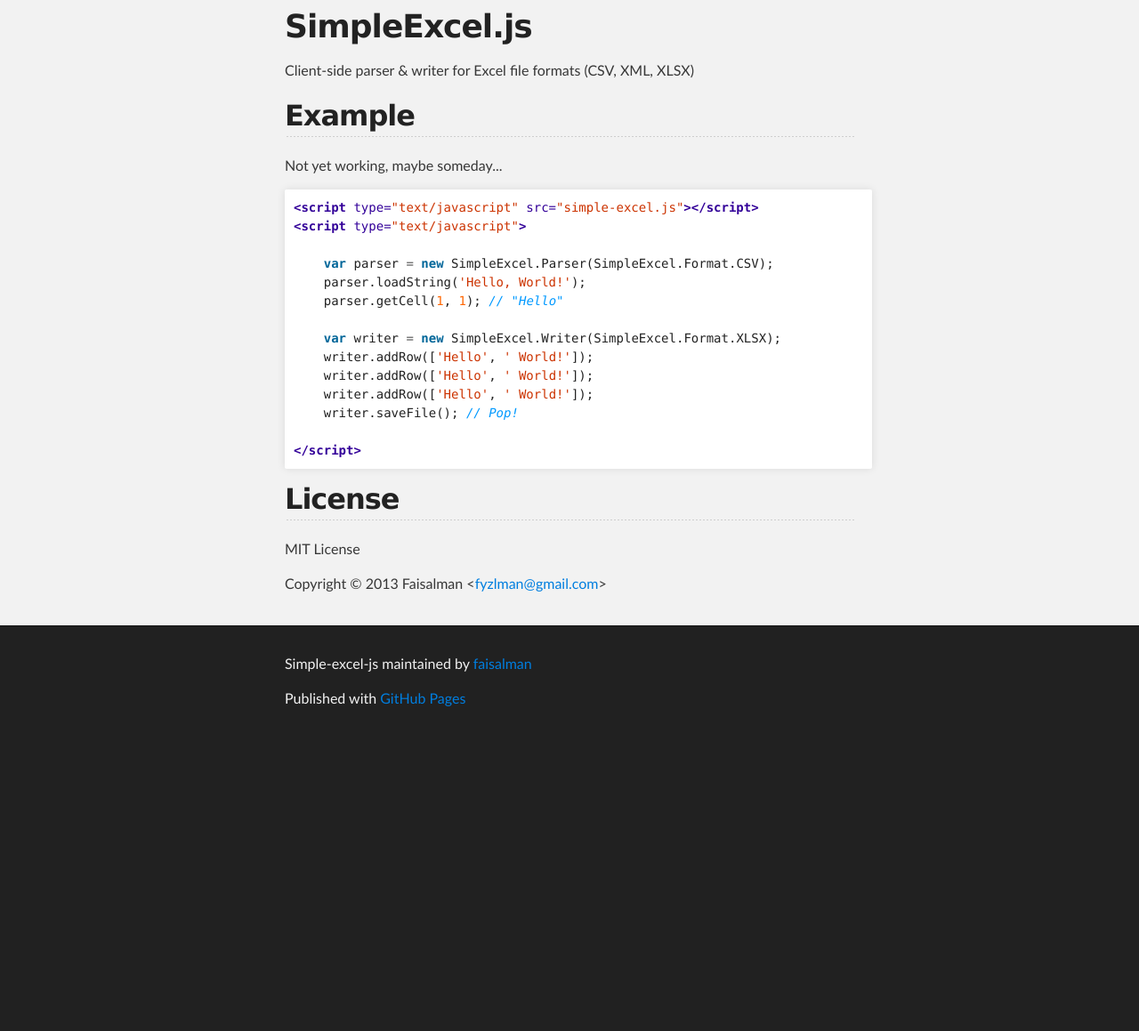
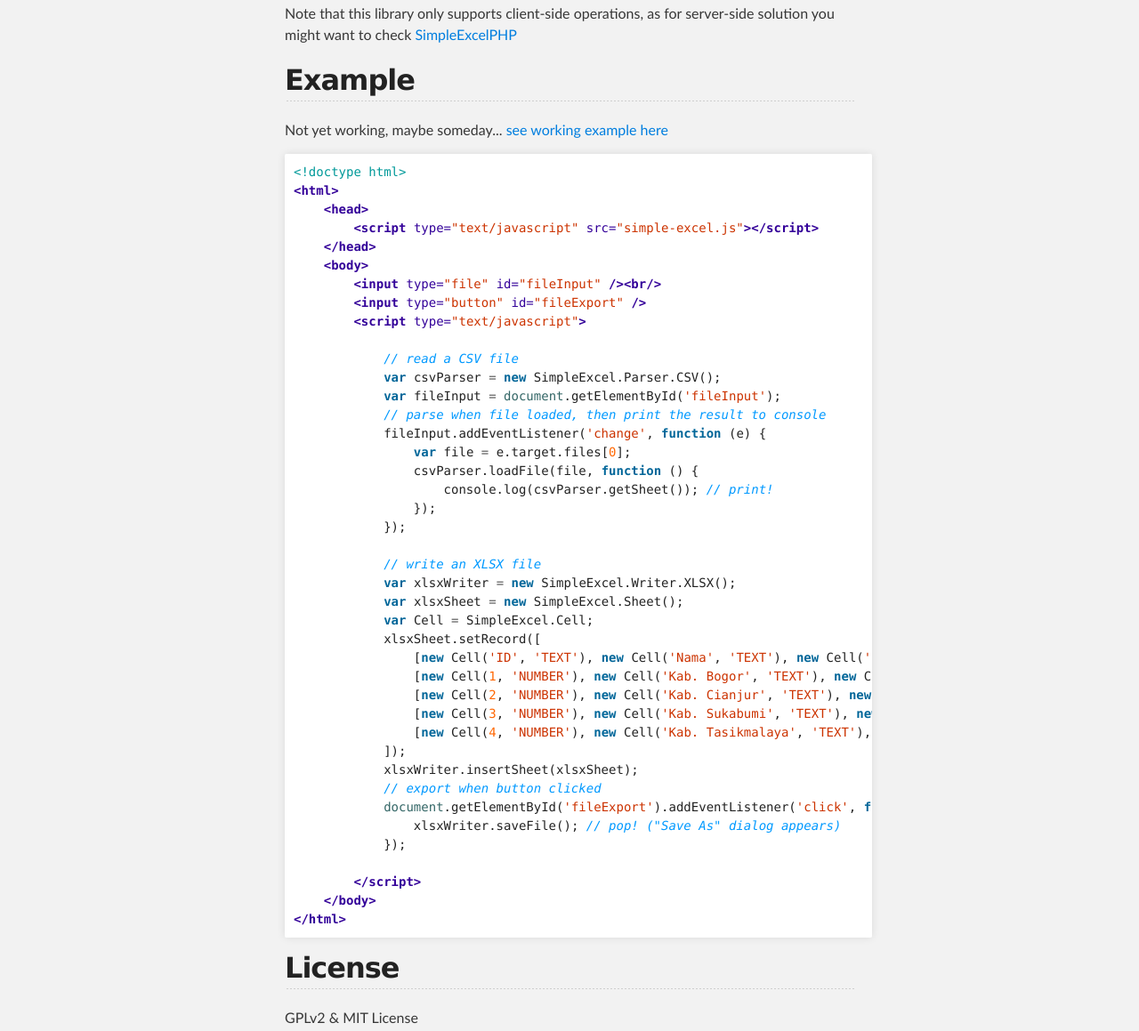
Before and after one commit to faisalman/simple-excel-js, a plain HTML site: page index.html in a window 1280 px wide. Shown: the part 293-1452 px from the top of the page at 89% size. Before the commit the page ends 1125 px from the top, so only its background shows below. Drawn offline with Linux system fonts and the light colour scheme.

```diff
--- a/index.html
+++ b/index.html
@@ -4,11 +4,11 @@
   <head>
     <meta charset='utf-8' />
     <meta http-equiv="X-UA-Compatible" content="chrome=1" />
-    <meta name="description" content="Simple-excel-js : Client-side parser &amp; writer for Excel file formats (CSV, XML, XLSX)" />
+    <meta name="description" content="SimpleExcel.js : Client-side parser &amp; writer for Excel file formats (CSV, XML, XLSX)" />
 
     <link rel="stylesheet" type="text/css" media="screen" href="stylesheets/stylesheet.css">
 
-    <title>Simple-excel-js</title>
+    <title>SimpleExcel.js</title>
   </head>
 
   <body>
@@ -18,7 +18,7 @@
         <header class="inner">
           <a id="forkme_banner" href="https://github.com/faisalman/simple-excel-js">View on GitHub</a>
 
-          <h1 id="project_title">Simple-excel-js</h1>
+          <h1 id="project_title">SimpleExcel.js</h1>
           <h2 id="project_tagline">Client-side parser &amp; writer for Excel file formats (CSV, XML, XLSX)</h2>
 
             <section id="downloads">
@@ -31,33 +31,58 @@
     <!-- MAIN CONTENT -->
     <div id="main_content_wrap" class="outer">
       <section id="main_content" class="inner">
-        <h1>SimpleExcel.js</h1>
-
-<p>Client-side parser &amp; writer for Excel file formats (CSV, XML, XLSX)</p>
+        <p>Note that this library only supports client-side operations, as for server-side solution you might want to check <a href="https://github.com/faisalman/simple-excel-php">SimpleExcelPHP</a></p>
 
 <h2>Example</h2>
 
-<p>Not yet working, maybe someday...</p>
+<p>Not yet working, maybe someday... <a href="test.html">see working example here</a></p>
 
-<div class="highlight"><pre><span class="nt">&lt;script </span><span class="na">type=</span><span class="s">"text/javascript"</span> <span class="na">src=</span><span class="s">"simple-excel.js"</span><span class="nt">&gt;&lt;/script&gt;</span>
-<span class="nt">&lt;script </span><span class="na">type=</span><span class="s">"text/javascript"</span><span class="nt">&gt;</span>
+<div class="highlight"><pre><span class="cp">&lt;!doctype html&gt;</span>
+<span class="nt">&lt;html&gt;</span>
+    <span class="nt">&lt;head&gt;</span>
+        <span class="nt">&lt;script </span><span class="na">type=</span><span class="s">"text/javascript"</span> <span class="na">src=</span><span class="s">"simple-excel.js"</span><span class="nt">&gt;&lt;/script&gt;</span>
+    <span class="nt">&lt;/head&gt;</span>
+    <span class="nt">&lt;body&gt;</span>
+        <span class="nt">&lt;input</span> <span class="na">type=</span><span class="s">"file"</span> <span class="na">id=</span><span class="s">"fileInput"</span> <span class="nt">/&gt;&lt;br/&gt;</span>
+        <span class="nt">&lt;input</span> <span class="na">type=</span><span class="s">"button"</span> <span class="na">id=</span><span class="s">"fileExport"</span> <span class="nt">/&gt;</span>
+        <span class="nt">&lt;script </span><span class="na">type=</span><span class="s">"text/javascript"</span><span class="nt">&gt;</span>
 
-    <span class="kd">var</span> <span class="nx">parser</span> <span class="o">=</span> <span class="k">new</span> <span class="nx">SimpleExcel</span><span class="p">.</span><span class="nx">Parser</span><span class="p">(</span><span class="nx">SimpleExcel</span><span class="p">.</span><span class="nx">Format</span><span class="p">.</span><span class="nx">CSV</span><span class="p">);</span>
-    <span class="nx">parser</span><span class="p">.</span><span class="nx">loadString</span><span class="p">(</span><span class="s1">'Hello, World!'</span><span class="p">);</span>
-    <span class="nx">parser</span><span class="p">.</span><span class="nx">getCell</span><span class="p">(</span><span class="mi">1</span><span class="p">,</span> <span class="mi">1</span><span class="p">);</span> <span class="c1">// "Hello"</span>
+            <span class="c1">// read a CSV file</span>
+            <span class="kd">var</span> <span class="nx">csvParser</span> <span class="o">=</span> <span class="k">new</span> <span class="nx">SimpleExcel</span><span class="p">.</span><span class="nx">Parser</span><span class="p">.</span><span class="nx">CSV</span><span class="p">();</span>
+            <span class="kd">var</span> <span class="nx">fileInput</span> <span class="o">=</span> <span class="nb">document</span><span class="p">.</span><span class="nx">getElementById</span><span class="p">(</span><span class="s1">'fileInput'</span><span class="p">);</span>
+            <span class="c1">// parse when file loaded, then print the result to console</span>
+            <span class="nx">fileInput</span><span class="p">.</span><span class="nx">addEventListener</span><span class="p">(</span><span class="s1">'change'</span><span class="p">,</span> <span class="kd">function</span> <span class="p">(</span><span class="nx">e</span><span class="p">)</span> <span class="p">{</span>
+                <span class="kd">var</span> <span class="nx">file</span> <span class="o">=</span> <span class="nx">e</span><span class="p">.</span><span class="nx">target</span><span class="p">.</span><span class="nx">files</span><span class="p">[</span><span class="mi">0</span><span class="p">];</span>
+                <span class="nx">csvParser</span><span class="p">.</span><span class="nx">loadFile</span><span class="p">(</span><span class="nx">file</span><span class="p">,</span> <span class="kd">function</span> <span class="p">()</span> <span class="p">{</span>
+                    <span class="nx">console</span><span class="p">.</span><span class="nx">log</span><span class="p">(</span><span class="nx">csvParser</span><span class="p">.</span><span class="nx">getSheet</span><span class="p">());</span> <span class="c1">// print!</span>
+                <span class="p">});</span>
+            <span class="p">});</span>
 
-    <span class="kd">var</span> <span class="nx">writer</span> <span class="o">=</span> <span class="k">new</span> <span class="nx">SimpleExcel</span><span class="p">.</span><span class="nx">Writer</span><span class="p">(</span><span class="nx">SimpleExcel</span><span class="p">.</span><span class="nx">Format</span><span class="p">.</span><span class="nx">XLSX</span><span class="p">);</span>
-    <span class="nx">writer</span><span class="p">.</span><span class="nx">addRow</span><span class="p">([</span><span class="s1">'Hello'</span><span class="p">,</span> <span class="s1">' World!'</span><span class="p">]);</span>
-    <span class="nx">writer</span><span class="p">.</span><span class="nx">addRow</span><span class="p">([</span><span class="s1">'Hello'</span><span class="p">,</span> <span class="s1">' World!'</span><span class="p">]);</span>
-    <span class="nx">writer</span><span class="p">.</span><span class="nx">addRow</span><span class="p">([</span><span class="s1">'Hello'</span><span class="p">,</span> <span class="s1">' World!'</span><span class="p">]);</span>
-    <span class="nx">writer</span><span class="p">.</span><span class="nx">saveFile</span><span class="p">();</span> <span class="c1">// Pop!</span>
+            <span class="c1">// write an XLSX file            </span>
+            <span class="kd">var</span> <span class="nx">xlsxWriter</span> <span class="o">=</span> <span class="k">new</span> <span class="nx">SimpleExcel</span><span class="p">.</span><span class="nx">Writer</span><span class="p">.</span><span class="nx">XLSX</span><span class="p">();</span>
+            <span class="kd">var</span> <span class="nx">xlsxSheet</span> <span class="o">=</span> <span class="k">new</span> <span class="nx">SimpleExcel</span><span class="p">.</span><span class="nx">Sheet</span><span class="p">();</span>
+            <span class="kd">var</span> <span class="nx">Cell</span> <span class="o">=</span> <span class="nx">SimpleExcel</span><span class="p">.</span><span class="nx">Cell</span><span class="p">;</span>
+            <span class="nx">xlsxSheet</span><span class="p">.</span><span class="nx">setRecord</span><span class="p">([</span>
+                <span class="p">[</span><span class="k">new</span> <span class="nx">Cell</span><span class="p">(</span><span class="s1">'ID'</span><span class="p">,</span> <span class="s1">'TEXT'</span><span class="p">),</span> <span class="k">new</span> <span class="nx">Cell</span><span class="p">(</span><span class="s1">'Nama'</span><span class="p">,</span> <span class="s1">'TEXT'</span><span class="p">),</span> <span class="k">new</span> <span class="nx">Cell</span><span class="p">(</span><span class="s1">'Kode Wilayah'</span><span class="p">,</span> <span class="s1">'TEXT'</span><span class="p">)],</span>
+                <span class="p">[</span><span class="k">new</span> <span class="nx">Cell</span><span class="p">(</span><span class="mi">1</span><span class="p">,</span> <span class="s1">'NUMBER'</span><span class="p">),</span> <span class="k">new</span> <span class="nx">Cell</span><span class="p">(</span><span class="s1">'Kab. Bogor'</span><span class="p">,</span> <span class="s1">'TEXT'</span><span class="p">),</span> <span class="k">new</span> <span class="nx">Cell</span><span class="p">(</span><span class="mi">1</span><span class="p">,</span> <span class="s1">'NUMBER'</span><span class="p">)],</span>
+                <span class="p">[</span><span class="k">new</span> <span class="nx">Cell</span><span class="p">(</span><span class="mi">2</span><span class="p">,</span> <span class="s1">'NUMBER'</span><span class="p">),</span> <span class="k">new</span> <span class="nx">Cell</span><span class="p">(</span><span class="s1">'Kab. Cianjur'</span><span class="p">,</span> <span class="s1">'TEXT'</span><span class="p">),</span> <span class="k">new</span> <span class="nx">Cell</span><span class="p">(</span><span class="mi">1</span><span class="p">,</span> <span class="s1">'NUMBER'</span><span class="p">)],</span>
+                <span class="p">[</span><span class="k">new</span> <span class="nx">Cell</span><span class="p">(</span><span class="mi">3</span><span class="p">,</span> <span class="s1">'NUMBER'</span><span class="p">),</span> <span class="k">new</span> <span class="nx">Cell</span><span class="p">(</span><span class="s1">'Kab. Sukabumi'</span><span class="p">,</span> <span class="s1">'TEXT'</span><span class="p">),</span> <span class="k">new</span> <span class="nx">Cell</span><span class="p">(</span><span class="mi">1</span><span class="p">,</span> <span class="s1">'NUMBER'</span><span class="p">)],</span>
+                <span class="p">[</span><span class="k">new</span> <span class="nx">Cell</span><span class="p">(</span><span class="mi">4</span><span class="p">,</span> <span class="s1">'NUMBER'</span><span class="p">),</span> <span class="k">new</span> <span class="nx">Cell</span><span class="p">(</span><span class="s1">'Kab. Tasikmalaya'</span><span class="p">,</span> <span class="s1">'TEXT'</span><span class="p">),</span> <span class="k">new</span> <span class="nx">Cell</span><span class="p">(</span><span class="mi">2</span><span class="p">,</span> <span class="s1">'NUMBER'</span><span class="p">)]</span>
+            <span class="p">]);</span>
+            <span class="nx">xlsxWriter</span><span class="p">.</span><span class="nx">insertSheet</span><span class="p">(</span><span class="nx">xlsxSheet</span><span class="p">);</span>
+            <span class="c1">// export when button clicked</span>
+            <span class="nb">document</span><span class="p">.</span><span class="nx">getElementById</span><span class="p">(</span><span class="s1">'fileExport'</span><span class="p">).</span><span class="nx">addEventListener</span><span class="p">(</span><span class="s1">'click'</span><span class="p">,</span> <span class="kd">function</span> <span class="p">()</span> <span class="p">{</span>
+                <span class="nx">xlsxWriter</span><span class="p">.</span><span class="nx">saveFile</span><span class="p">();</span> <span class="c1">// pop! ("Save As" dialog appears)</span>
+            <span class="p">});</span>
 
-<span class="nt">&lt;/script&gt;</span>
+        <span class="nt">&lt;/script&gt;</span>
+    <span class="nt">&lt;/body&gt;</span>
+<span class="nt">&lt;/html&gt;</span>
 </pre></div>
 
 <h2>License</h2>
 
-<p>MIT License</p>
+<p>GPLv2 &amp; MIT License</p>
 
 <p>Copyright © 2013 Faisalman &lt;<a href="mailto:fyzlman@gmail.com">fyzlman@gmail.com</a>&gt;</p>
       </section>
@@ -66,7 +91,7 @@
     <!-- FOOTER  -->
     <div id="footer_wrap" class="outer">
       <footer class="inner">
-        <p class="copyright">Simple-excel-js maintained by <a href="https://github.com/faisalman">faisalman</a></p>
+        <p class="copyright">SimpleExcel.js maintained by <a href="https://github.com/faisalman">faisalman</a></p>
         <p>Published with <a href="http://pages.github.com">GitHub Pages</a></p>
       </footer>
     </div>
```
Also changed, not shown: params.json (+1 -1 lines).
